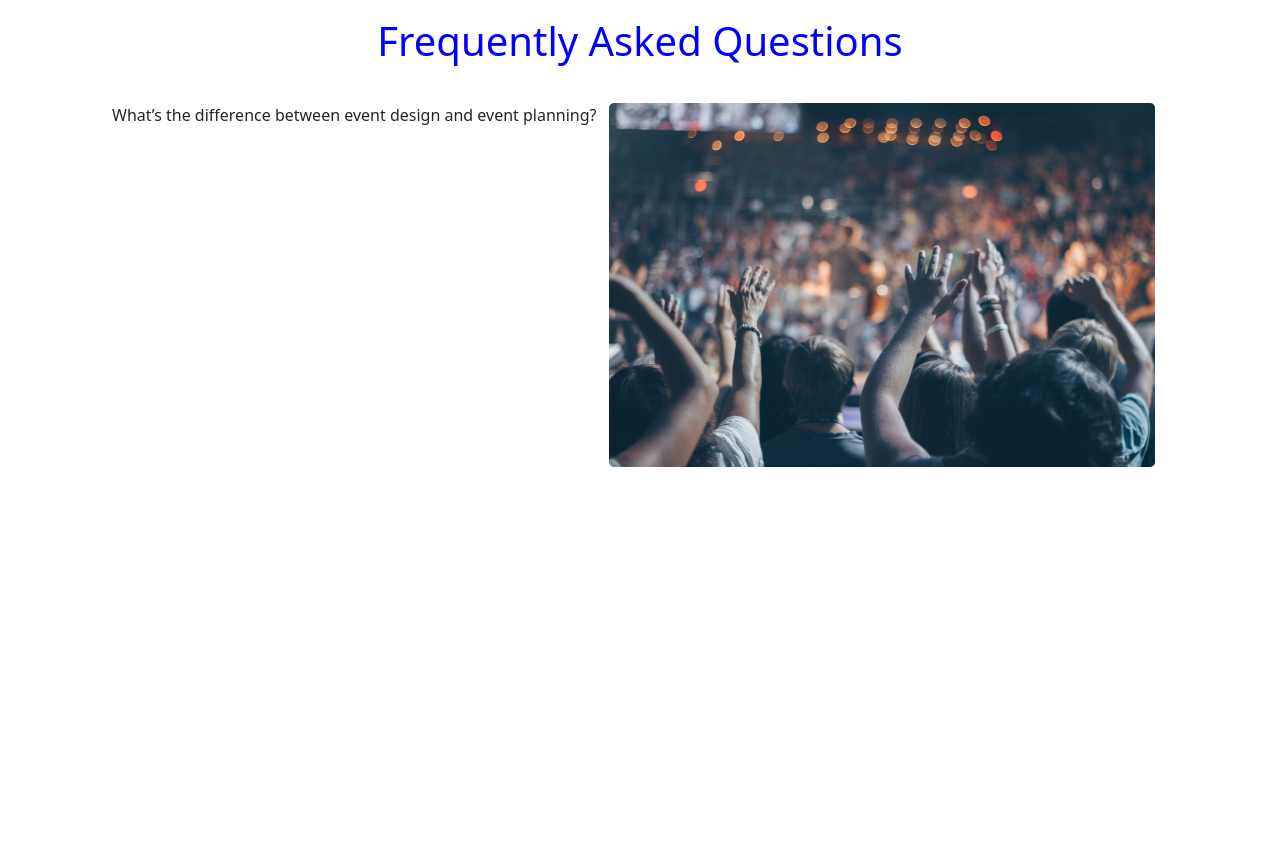
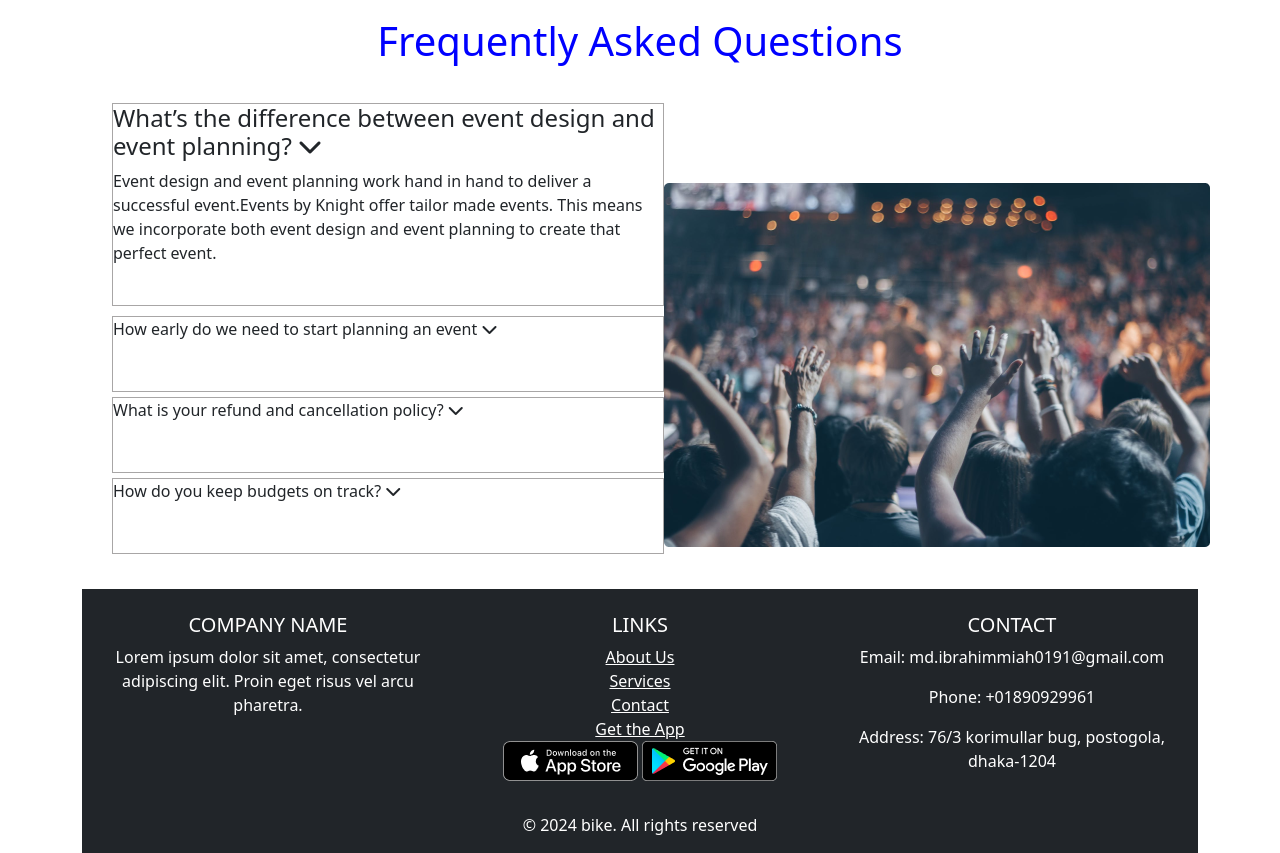
Before and after one commit to ibrahim01995/bootstrap5, a plain HTML site: page index.html in a window 1280 px wide. Shown: the part 2421-3274 px from the top of the page. Before the commit the page ends 2918 px from the top, so only its background shows below. Drawn offline with nearby package versions, Linux system fonts and the light colour scheme.

Commit message:
add seven-body and footer

```diff
--- a/index.html
+++ b/index.html
@@ -250,13 +250,65 @@
     <h1>Frequently Asked Questions</h1>
   </div>
   <section class="seven-body">
-    <div>
-      <p>What’s the difference between event design and event planning?</p>
+    <div class="seven-body-inner">
+      <div class="inner-card1">
+        <h1>What’s the difference between event design and event planning? <i class="fa-solid fa-chevron-down"></i></h1>
+        <p>Event design and event planning work hand in hand to deliver a successful event.Events by Knight offer tailor
+          made events. This means we incorporate both event design and event planning to create that perfect event.</p>
+      </div>
+      <div class="inner-card2">How early do we need to start planning an event <i class="fa-solid fa-chevron-down"></i>
+      </div>
+      <div class="inner-card3">What is your refund and cancellation policy? <i class="fa-solid fa-chevron-down"></i>
+      </div>
+      <div class="inner-card4">How do you keep budgets on track? <i class="fa-solid fa-chevron-down"></i></div>
     </div>
     <div>
       <img src="images/unsplash_NSVJAAXOYHs (1).png" alt="">
     </div>
   </section>
+  <!-- footer  -->
+  <section>
+    <footer class="bg-dark text-white pt-4">
+      <div class="container text-center text-md-left">
+        <div class="row">
+
+          <!-- Column 1 -->
+          <div class="col-md-4">
+            <h5 class="text-uppercase font-weight-bold">Company Name</h5>
+            <p>Lorem ipsum dolor sit amet, consectetur adipiscing elit. Proin eget risus vel arcu pharetra.</p>
+          </div>
+
+          <!-- Column 2 -->
+          <div class="col-md-4">
+            <h5 class="text-uppercase font-weight-bold">Links</h5>
+            <ul class="list-unstyled">
+              <li><a href="#" class="text-white">About Us</a></li>
+              <li><a href="#" class="text-white">Services</a></li>
+              <li><a href="#" class="text-white">Contact</a></li>
+              <li><a href="#" class="text-white">Get the App</a></li>
+              <img src="images/App Store Badge.png" alt="">
+              <img src="images/Google Play Badge.png" alt="">
+            </ul>
+          </div>
+
+          <!-- Column 3 -->
+          <div class="col-md-4">
+            <h5 class="text-uppercase font-weight-bold">Contact</h5>
+            <p>Email: md.ibrahimmiah0191@gmail.com</p>
+            <p>Phone: +01890929961</p>
+            <p>Address: 76/3 korimullar bug, postogola, dhaka-1204</p>
+          </div>
+
+        </div>
+
+        <!-- Copyright -->
+        <div class="text-center py-3">
+          © 2024 bike. All rights reserved
+        </div>
+      </div>
+    </footer>
+  </section>
+
   <script src="https://cdn.jsdelivr.net/npm/bootstrap@5.0.2/dist/js/bootstrap.bundle.min.js"
     integrity="sha384-MrcW6ZMFYlzcLA8Nl+NtUVF0sA7MsXsP1UyJoMp4YLEuNSfAP+JcXn/tWtIaxVXM"
     crossorigin="anonymous"></script>
--- a/style.css
+++ b/style.css
@@ -1,3 +1,10 @@
+.container {
+  height: auto;
+  width: 1440px;
+
+}
+
+
 .carousel-inner button {
   background-color: white;
   color: blue;
@@ -116,3 +123,48 @@ h5 {
   grid-template-columns: auto auto;
   margin: 30px;
 }
+
+.seven-body h1 {
+  font-size: x-large;
+}
+
+.seven-body img {
+  margin-top: 80px;
+}
+
+.inner-card1 {
+  height: 203px;
+  width: 552px;
+  border: 1px solid rgb(168, 166, 166);
+  margin-bottom: 10px;
+
+
+}
+
+.inner-card2 {
+  height: 76px;
+  width: 552px;
+  border: 1px solid rgb(168, 166, 166);
+  margin-bottom: 5px;
+  justify-content: center;
+  align-items: center;
+}
+
+.inner-card3 {
+  height: 76px;
+  width: 552px;
+  border: 1px solid rgb(168, 166, 166);
+  margin-bottom: 5px;
+}
+
+.inner-card4 {
+  height: 76px;
+  width: 552px;
+  border: 1px solid rgb(168, 166, 166);
+  margin-bottom: 5px;
+}
+
+.seven-body-inner p {
+  justify-content: center;
+  align-items: center;
+}
```
Also changed, not shown: images/App Store Badge.png (added), images/Google Play Badge.png (added).
